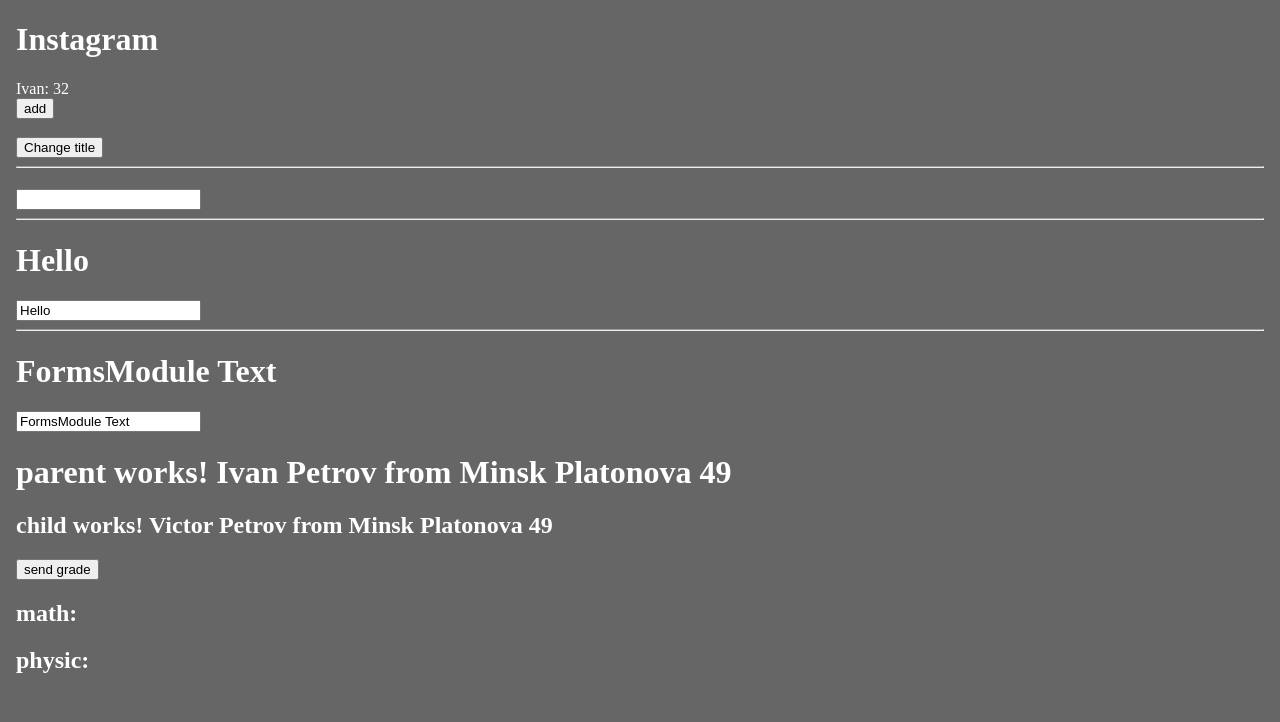
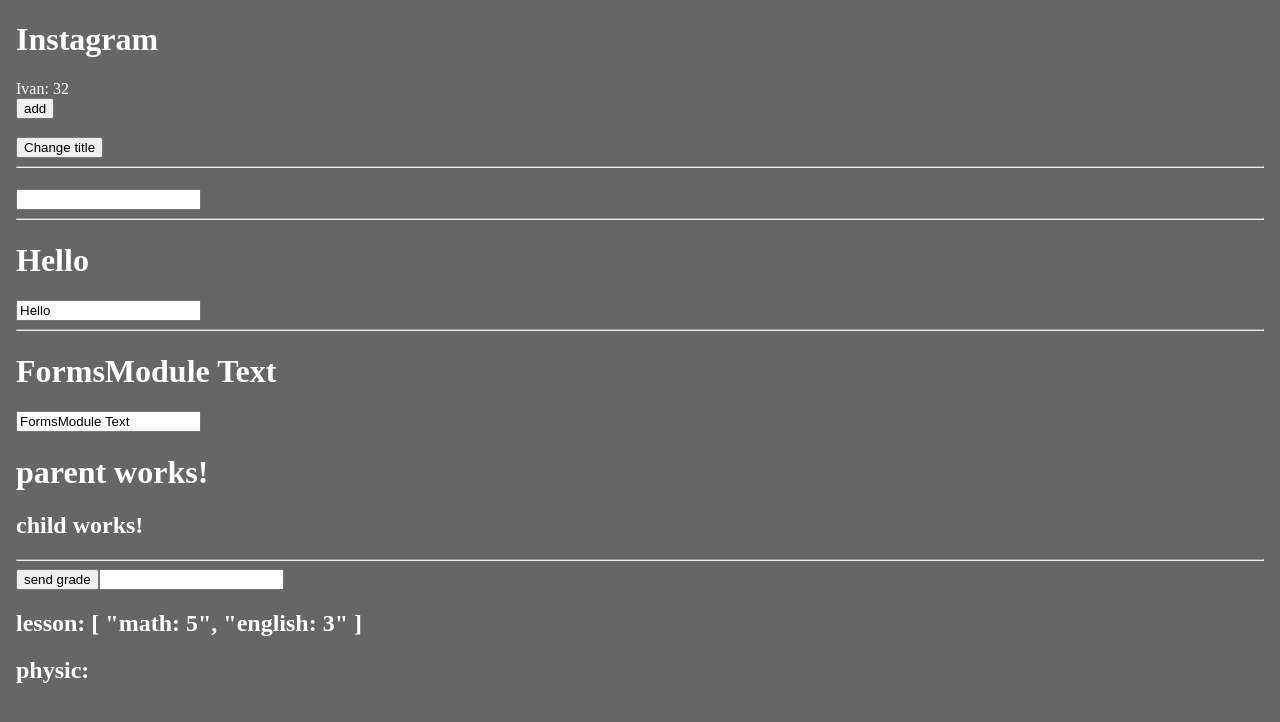
Before and after one commit to VictorSvetailo/Angular-Instagram-Prod, an Angular app: page / in a window 1280 px wide. Shown: the top 722 px of the page. Built offline with nearby package versions, Linux system fonts and the light colour scheme.

Commit message:
feat() pipe JSON

```diff
--- a/src/app/app-routing.module.ts
+++ b/src/app/app-routing.module.ts
@@ -1,11 +1,12 @@
 import { NgModule } from '@angular/core'
 import { RouterModule, Routes } from '@angular/router'
 import {ChildComponent} from './parent/child/child.component';
+import {FormsModule} from '@angular/forms';
 
 const routes: Routes = []
 
 @NgModule({
-    imports: [RouterModule.forRoot(routes)],
+    imports: [RouterModule.forRoot(routes), FormsModule],
     exports: [RouterModule, ChildComponent],
     declarations: [
         ChildComponent
--- a/src/app/parent/child/child.component.html
+++ b/src/app/parent/child/child.component.html
@@ -1,6 +1,7 @@
 
 <div>
-  <h2>child works! {{name}} {{lastNameProps}} from
-    {{address?.city}} {{address?.street}} {{address?.house}}</h2>
+  <h2>child works! </h2>
+  <hr>
   <button (click)="sendGradeH()">send grade</button>
+  <input type="text" [(ngModel)]="inputGrade">
 </div>
--- a/src/app/parent/child/child.component.ts
+++ b/src/app/parent/child/child.component.ts
@@ -13,16 +13,12 @@
   styleUrls: ['./child.component.scss']
 })
 export class ChildComponent {
-  name = 'Victor'
-  // aliasing
-  @Input('lastName') lastNameProps?: string
-  @Input() address?: Address
+  @Output() sendGradeEvent = new EventEmitter<string>()
 
-  @Output() sendGradeEvent = new EventEmitter<Grade>()
+  inputGrade = ''
+  sendGradeH() {
+    this.sendGradeEvent.emit(this.inputGrade)
+  }
 
-  sendGradeH() {
-    const math = 5
-    const physic = 4
-    this.sendGradeEvent.emit({math, physic})
-  }
+
 }
--- a/src/app/parent/parent.component.html
+++ b/src/app/parent/parent.component.html
@@ -1,6 +1,6 @@
 <div>
-  <h1>parent works! {{name}} {{lastName}} from {{address.city}} {{address.street}} {{address.house}}</h1>
-  <inst-child (sendGradeEvent)="getGrade($event)" [lastName]="lastName" [address]="address"></inst-child>
-  <h2>math: {{math}}</h2>
-  <h2>physic: {{physic}}</h2>
+  <h1>parent works!</h1>
+  <inst-child (sendGradeEvent)="getGrade($event)"></inst-child>
+  <h2>lesson: {{grades | json}}</h2>
+  <h2>physic: </h2>
 </div>
--- a/src/app/parent/parent.component.ts
+++ b/src/app/parent/parent.component.ts
@@ -1,4 +1,4 @@
-import { Component } from '@angular/core';
+import {Component} from '@angular/core';
 import {Grade} from './child/child.component';
 
 
@@ -15,17 +15,10 @@
   styleUrls: ['./parent.component.scss']
 })
 export class ParentComponent {
-  name = "Ivan"
-  lastName = 'Petrov'
-  address: Address = {
-    city: 'Minsk',
-    street: 'Platonova',
-    house: 49,
+  grades: string[] = ['math: 5', 'english: 3']
+  getGrade(garde: string) {
+    this.grades.push(garde)
   }
-  math?: number
-  physic?: number
-  getGrade(value: Grade){
-   this.math = value.math
-   this.physic = value.physic
-  }
+
+
 }
```
